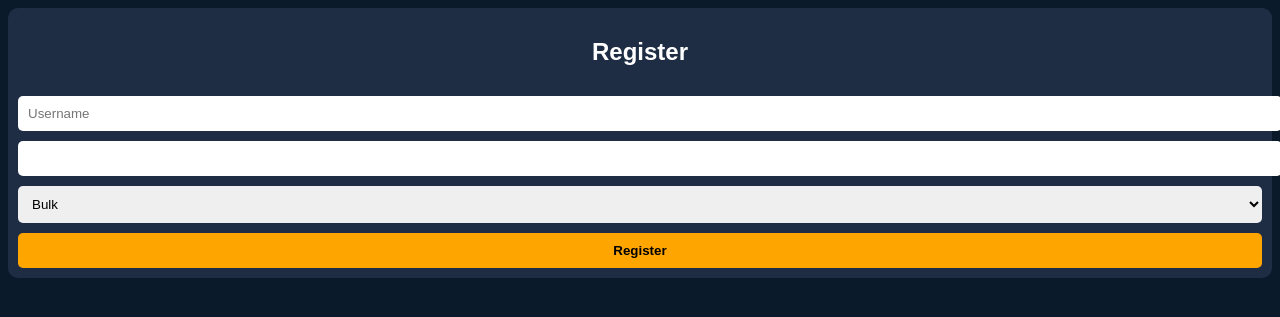
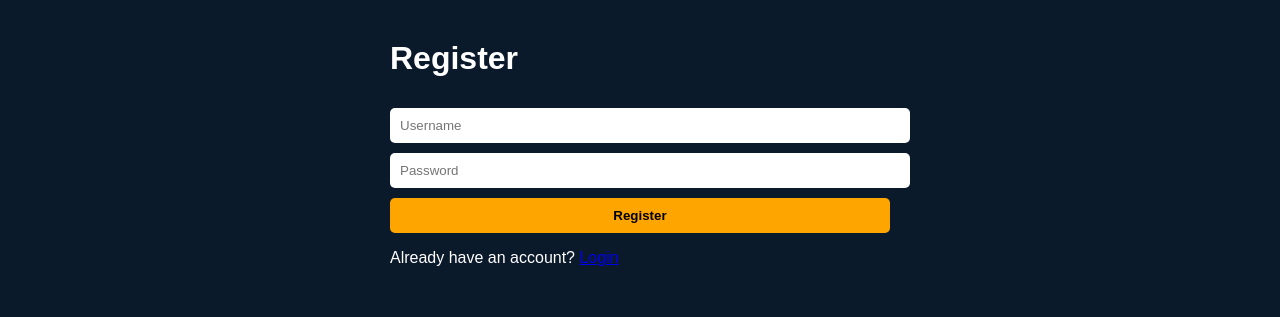
Before and after one commit to maanojkc/fitness-tracker-app, a Flask app: page /register in a window 1280 px wide. Shown: the top 317 px of the page. Run offline with Flask 3, Linux system fonts and the light colour scheme.

Commit message:
Update register.html

```diff
--- a/templates/register.html
+++ b/templates/register.html
@@ -1,26 +1,21 @@
 <!DOCTYPE html>
 <html>
 <head>
-<link rel="stylesheet" href="/static/style.css">
+    <title>Register</title>
+    <link rel="stylesheet" href="{{ url_for('static', filename='style.css') }}">
 </head>
+
 <body>
+<div class="container">
+    <h1>Register</h1>
 
-<div class="card">
-<h2>Register</h2>
+    <form method="POST">
+        <input type="text" name="username" placeholder="Username" required>
+        <input type="password" name="password" placeholder="Password" required>
+        <button type="submit">Register</button>
+    </form>
 
-<form method="POST">
-<input name="name" placeholder="Username" required>
-<input type="password" name="password" required>
-
-<select name="goal">
-<option value="bulk">Bulk</option>
-<option value="cut">Cut</option>
-</select>
-
-<button>Register</button>
-</form>
-
+    <p>Already have an account? <a href="/login">Login</a></p>
 </div>
-
 </body>
 </html>
```
